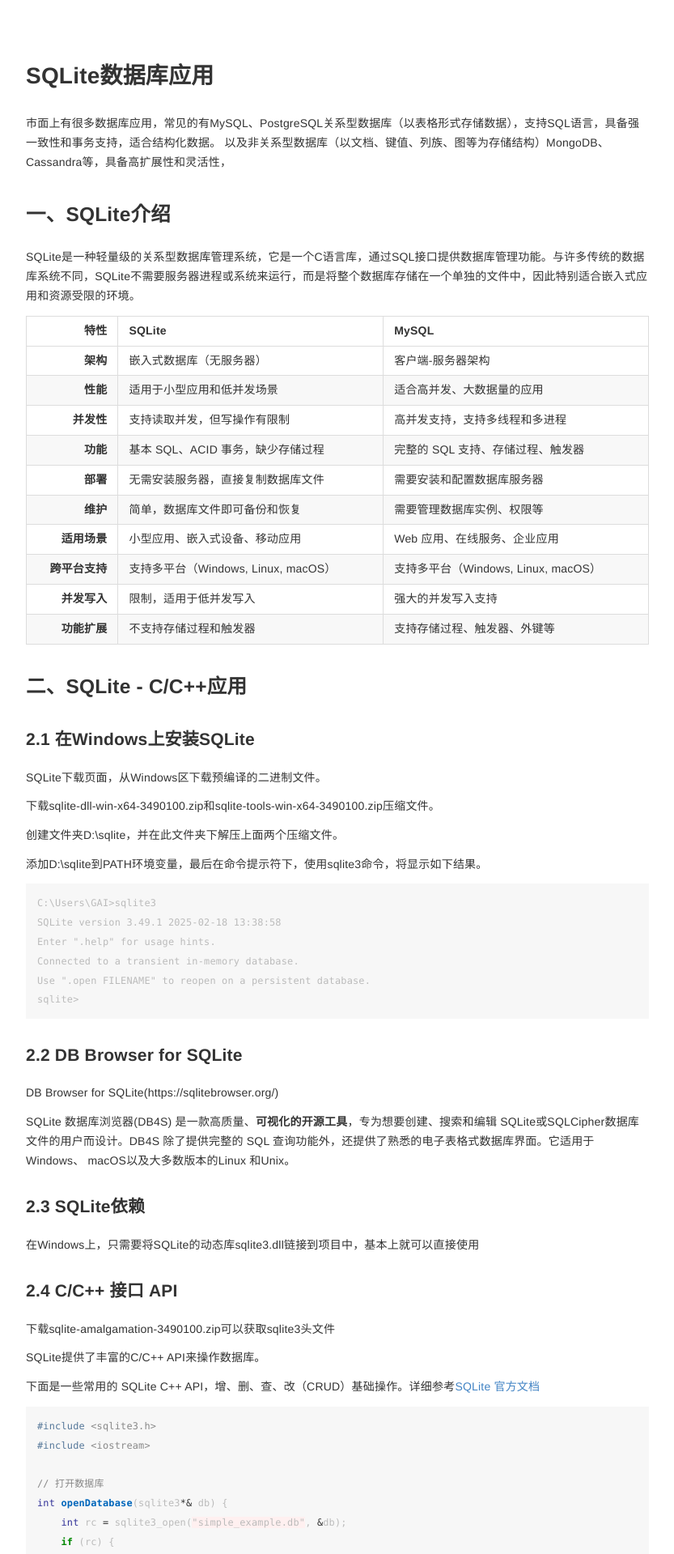
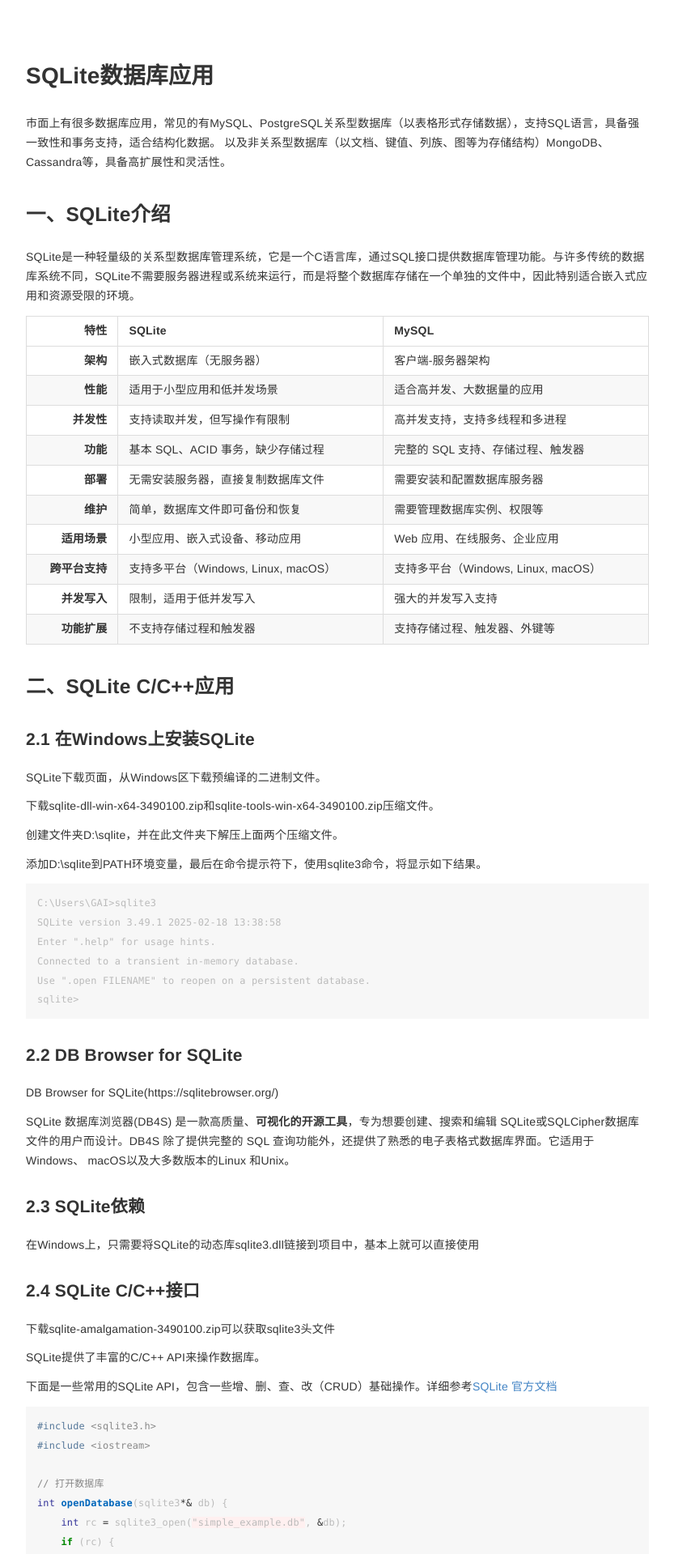
Before and after one commit to YooyoJin/yooyojin.github.io, a Jekyll site: the page built from _posts/2024-12-01-sql.md, in a window 1280 px wide. Shown: the top 1919 px of the page at 81% size, without its empty margins (223-1056 px from the left). Built offline with Jekyll 4.4.1, drawn with Linux system fonts in a browser that asks for light colours.

Commit message:
<fix> 修复部分文章错误

````diff
--- a/_posts/2024-12-01-sql.md
+++ b/_posts/2024-12-01-sql.md
@@ -7,7 +7,7 @@ layout: post
 ---
 
 市面上有很多数据库应用，常见的有MySQL、PostgreSQL关系型数据库（以表格形式存储数据），支持SQL语言，具备强一致性和事务支持，适合结构化数据。
-以及非关系型数据库（以文档、键值、列族、图等为存储结构）MongoDB、Cassandra等，具备高扩展性和灵活性，
+以及非关系型数据库（以文档、键值、列族、图等为存储结构）MongoDB、Cassandra等，具备高扩展性和灵活性。
 
 ## 一、SQLite介绍
 SQLite是一种轻量级的关系型数据库管理系统，它是一个C语言库，通过SQL接口提供数据库管理功能。与许多传统的数据库系统不同，SQLite不需要服务器进程或系统来运行，而是将整个数据库存储在一个单独的文件中，因此特别适合嵌入式应用和资源受限的环境。
@@ -26,7 +26,7 @@ SQLite是一种轻量级的关系型数据库管理系统，它是一个C语言
 | **并发写入**      | 限制，适用于低并发写入                 | 强大的并发写入支持
 | **功能扩展**      | 不支持存储过程和触发器                 | 支持存储过程、触发器、外键等
 
-## 二、SQLite - C/C++应用
+## 二、SQLite C/C++应用
 
 ### 2.1 在Windows上安装SQLite
 SQLite下载页面，从Windows区下载预编译的二进制文件。
@@ -56,13 +56,13 @@ SQLite 数据库浏览器(DB4S) 是一款高质量、**可视化的开源工具*
 
 在Windows上，只需要将SQLite的动态库sqlite3.dll链接到项目中，基本上就可以直接使用
 
-### 2.4 C/C++ 接口 API
+### 2.4 SQLite C/C++接口
 
 下载sqlite-amalgamation-3490100.zip可以获取sqlite3头文件
 
 SQLite提供了丰富的C/C++ API来操作数据库。
 
-下面是一些常用的 SQLite C++ API，增、删、查、改（CRUD）基础操作。详细参考[SQLite 官方文档](https://www.sqlite.org/)
+下面是一些常用的SQLite API，包含一些增、删、查、改（CRUD）基础操作。详细参考[SQLite 官方文档](https://www.sqlite.org/)
 
 ```c++
 #include <sqlite3.h>
````
Also changed, not shown: _pages/design/draft.md (+2 -0 lines).
